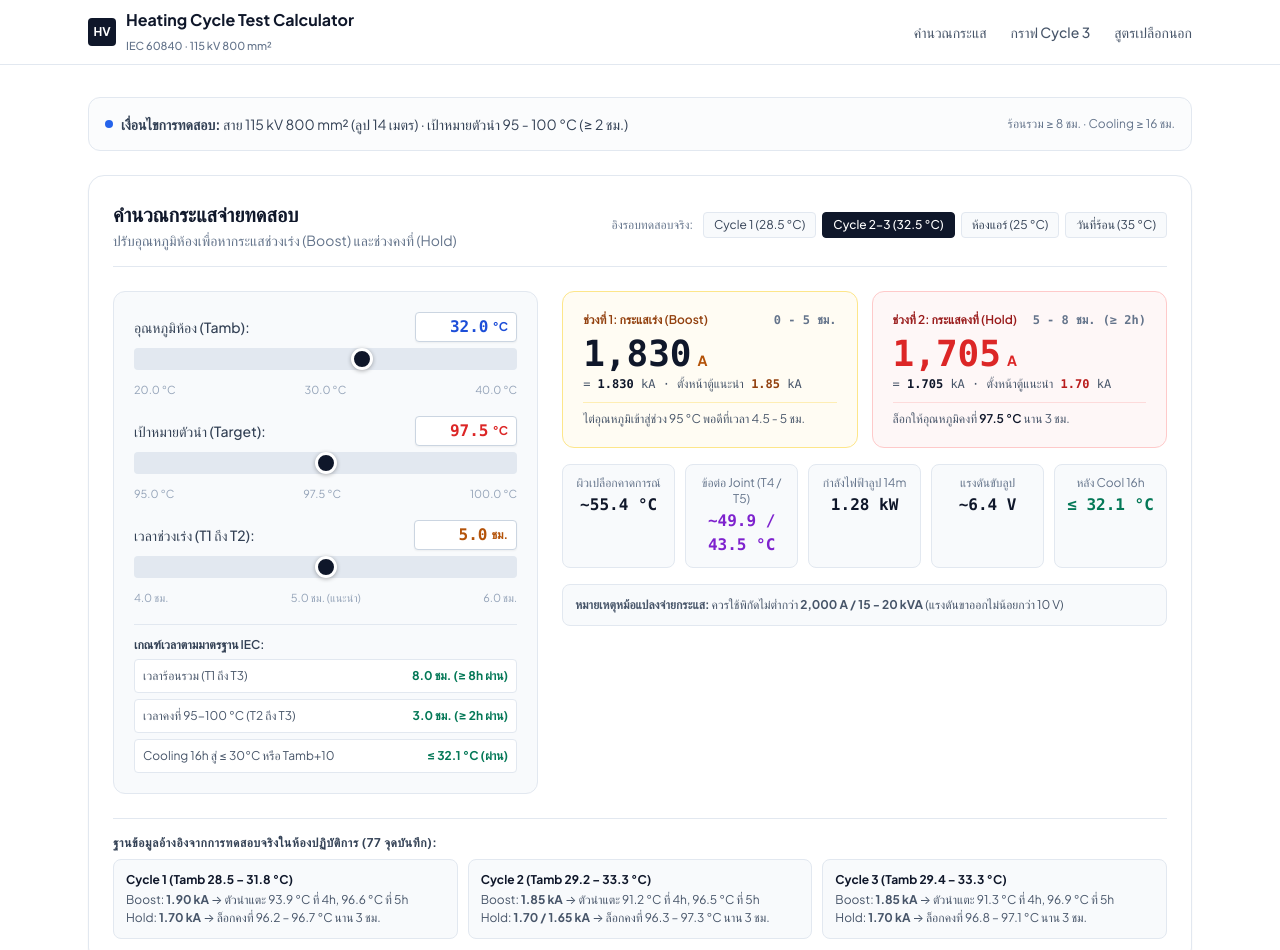
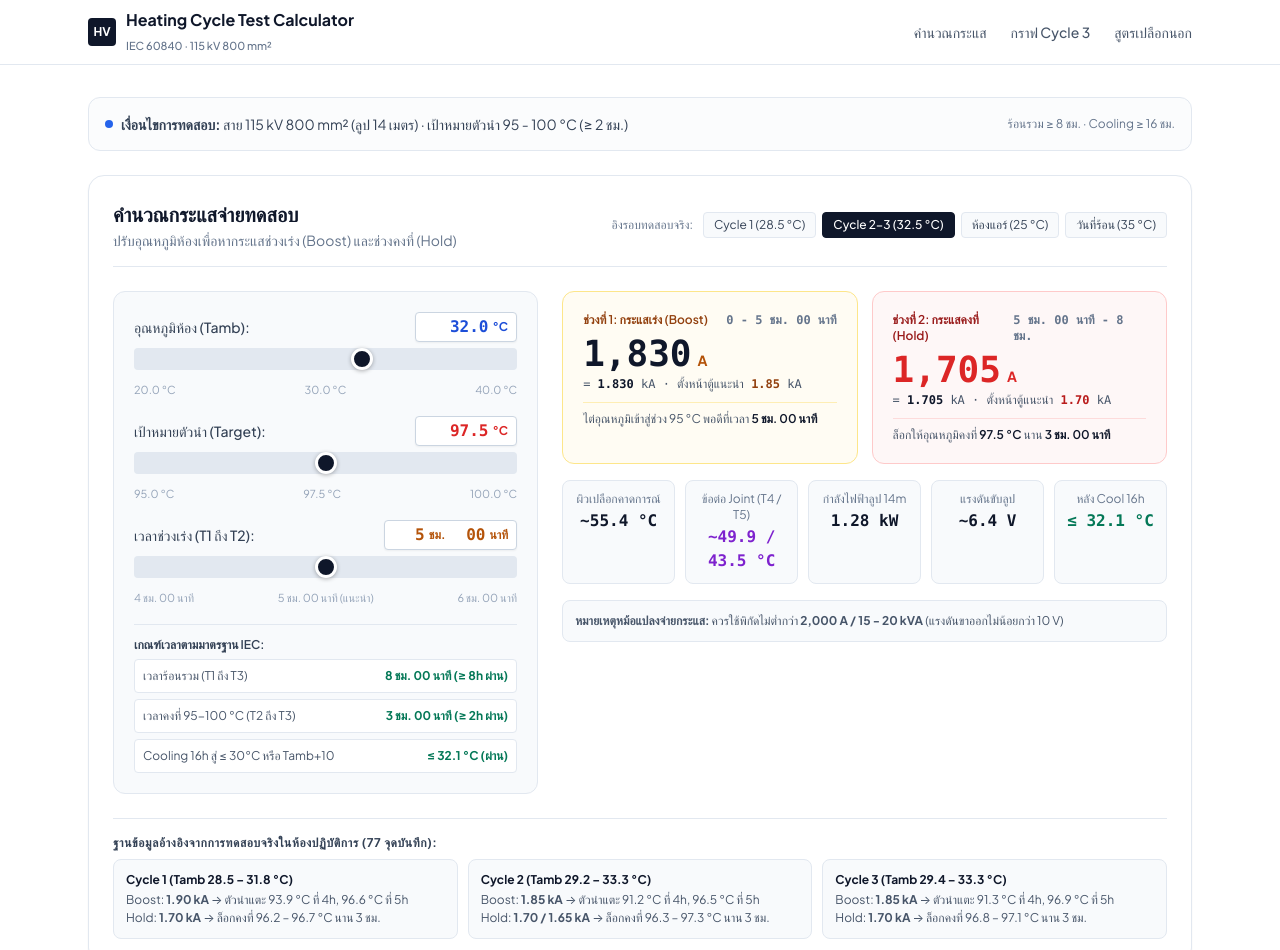
Before and after one commit to Phatsaviit/HCHV-Heating-Calculator, a plain HTML site: page index.html in a window 1280 px wide. Shown: the top 950 px of the page. Drawn offline with nearby package versions, Linux system fonts and the light colour scheme.

Commit message:
Change ramp time format to Hours and Minutes (e.g. 5 ชม. 30 นาที) instead of decimal hours

```diff
--- a/index.html
+++ b/index.html
@@ -156,18 +156,21 @@
           <!-- Slider 3 -->
           <div class="space-y-1.5">
             <div class="flex justify-between items-center font-medium">
-              <label for="rampInput" class="text-slate-700">เวลาช่วงเร่ง (T1 ถึง T2):</label>
-              <div class="flex items-center bg-white rounded border border-slate-300 hover:border-slate-400 focus-within:border-amber-600 focus-within:ring-1 focus-within:ring-amber-600 px-2 py-0.5 shadow-sm transition">
-                <input type="number" id="rampInput" min="3.0" max="8.0" step="0.1" value="5.0" inputmode="decimal"
-                       class="w-14 sm:w-16 font-mono font-bold text-amber-700 text-right bg-transparent outline-none p-0 text-sm sm:text-base selection:bg-amber-100" />
-                <span class="text-xs font-bold text-amber-700 ml-1 select-none">ชม.</span>
+              <label class="text-slate-700">เวลาช่วงเร่ง (T1 ถึง T2):</label>
+              <div class="flex items-center gap-1 bg-white rounded border border-slate-300 hover:border-slate-400 focus-within:border-amber-600 focus-within:ring-1 focus-within:ring-amber-600 px-2 py-0.5 shadow-sm transition">
+                <input type="number" id="rampHoursInput" min="3" max="7" step="1" value="5" inputmode="numeric"
+                       class="w-7 sm:w-8 font-mono font-bold text-amber-700 text-right bg-transparent outline-none p-0 text-sm sm:text-base selection:bg-amber-100" />
+                <span class="text-xs font-bold text-amber-700 select-none">ชม.</span>
+                <input type="number" id="rampMinsInput" min="0" max="59" step="5" value="00" inputmode="numeric"
+                       class="w-8 sm:w-9 font-mono font-bold text-amber-700 text-right bg-transparent outline-none p-0 text-sm sm:text-base selection:bg-amber-100" />
+                <span class="text-xs font-bold text-amber-700 select-none">นาที</span>
               </div>
             </div>
-            <input type="range" id="rampSlider" min="4.0" max="6.0" step="0.1" value="5.0" class="w-full bg-slate-200 rounded appearance-none cursor-pointer">
+            <input type="range" id="rampSlider" min="240" max="360" step="5" value="300" class="w-full bg-slate-200 rounded appearance-none cursor-pointer">
             <div class="flex justify-between text-[11px] text-slate-400">
-              <span>4.0 ชม.</span>
-              <span>5.0 ชม. (แนะนำ)</span>
-              <span>6.0 ชม.</span>
+              <span>4 ชม. 00 นาที</span>
+              <span>5 ชม. 00 นาที (แนะนำ)</span>
+              <span>6 ชม. 00 นาที</span>
             </div>
           </div>
 
@@ -176,11 +179,11 @@
             <span class="font-semibold text-slate-700 block mb-1">เกณฑ์เวลาตามมาตรฐาน IEC:</span>
             <div class="flex items-center justify-between p-2 rounded bg-white border border-slate-200">
               <span class="text-slate-600">เวลาร้อนรวม (T1 ถึง T3)</span>
-              <span class="font-bold text-emerald-700">8.0 ชม. (&ge; 8h ผ่าน)</span>
+              <span class="font-bold text-emerald-700">8 ชม. 00 นาที (&ge; 8h ผ่าน)</span>
             </div>
             <div class="flex items-center justify-between p-2 rounded bg-white border border-slate-200">
               <span class="text-slate-600">เวลาคงที่ 95-100 °C (T2 ถึง T3)</span>
-              <span class="font-bold text-emerald-700" id="holdDurationCheck">3.0 ชม. (&ge; 2h ผ่าน)</span>
+              <span class="font-bold text-emerald-700" id="holdDurationCheck">3 ชม. 00 นาที (&ge; 2h ผ่าน)</span>
             </div>
             <div class="flex items-center justify-between p-2 rounded bg-white border border-slate-200">
               <span class="text-slate-600">Cooling 16h สู่ &le; 30°C หรือ Tamb+10</span>
@@ -198,7 +201,7 @@
             <div class="bg-amber-50/60 rounded-xl border border-amber-200 p-4 sm:p-5">
               <div class="flex items-center justify-between text-xs text-amber-800 font-semibold mb-1.5">
                 <span>ช่วงที่ 1: กระแสเร่ง (Boost)</span>
-                <span class="font-mono text-slate-500">0 - 5 ชม.</span>
+                <span class="font-mono text-slate-500" id="cardBoostHoursLabel">0 - 5 ชม. 00 นาที</span>
               </div>
               <div class="flex items-baseline gap-1.5">
                 <span id="cardIboostA" class="text-3xl sm:text-4xl font-mono font-bold text-slate-900">1,806</span>
@@ -208,7 +211,7 @@
                 = <span id="cardIboostKA" class="font-bold text-slate-900">1.806</span> kA &middot; ตั้งหน้าตู้แนะนำ <span id="cardIboostSet" class="font-bold text-amber-800">1.85</span> kA
               </div>
               <p class="mt-2.5 text-xs text-slate-600 border-t border-amber-200/60 pt-2">
-                ไต่อุณหภูมิเข้าสู่ช่วง 95 °C พอดีที่เวลา 4.5 - 5 ชม.
+                ไต่อุณหภูมิเข้าสู่ช่วง 95 °C พอดีที่เวลา <span id="cardBoostRampText" class="font-semibold text-slate-900">5 ชม. 00 นาที</span>
               </p>
             </div>
 
@@ -216,7 +219,7 @@
             <div class="bg-red-50/60 rounded-xl border border-red-200 p-4 sm:p-5">
               <div class="flex items-center justify-between text-xs text-red-800 font-semibold mb-1.5">
                 <span>ช่วงที่ 2: กระแสคงที่ (Hold)</span>
-                <span class="font-mono text-slate-500">5 - 8 ชม. (&ge; 2h)</span>
+                <span class="font-mono text-slate-500" id="cardHoldHoursLabel">5 ชม. 00 นาที - 8 ชม.</span>
               </div>
               <div class="flex items-baseline gap-1.5">
                 <span id="cardIholdA" class="text-3xl sm:text-4xl font-mono font-bold text-red-600">1,707</span>
@@ -226,7 +229,7 @@
                 = <span id="cardIholdKA" class="font-bold text-slate-900">1.707</span> kA &middot; ตั้งหน้าตู้แนะนำ <span id="cardIholdSet" class="font-bold text-red-700">1.70</span> kA
               </div>
               <p class="mt-2.5 text-xs text-slate-600 border-t border-red-200/60 pt-2">
-                ล็อกให้อุณหภูมิคงที่ <span id="cardHoldTargetLabel" class="font-semibold text-slate-900">97.5 °C</span> นาน 3 ชม.
+                ล็อกให้อุณหภูมิคงที่ <span id="cardHoldTargetLabel" class="font-semibold text-slate-900">97.5 °C</span> นาน <span id="cardHoldDurationLabel" class="font-semibold text-slate-900">3 ชม. 00 นาที</span>
               </p>
             </div>
 
@@ -1017,7 +1020,8 @@
 
     const tambInput = document.getElementById('tambInput');
     const targetInput = document.getElementById('targetInput');
-    const rampInput = document.getElementById('rampInput');
+    const rampHoursInput = document.getElementById('rampHoursInput');
+    const rampMinsInput = document.getElementById('rampMinsInput');
 
     const cardIboostA = document.getElementById('cardIboostA');
     const cardIboostKA = document.getElementById('cardIboostKA');
@@ -1027,6 +1031,11 @@
     const cardIholdSet = document.getElementById('cardIholdSet');
     const cardHoldTargetLabel = document.getElementById('cardHoldTargetLabel');
 
+    const cardBoostHoursLabel = document.getElementById('cardBoostHoursLabel');
+    const cardBoostRampText = document.getElementById('cardBoostRampText');
+    const cardHoldHoursLabel = document.getElementById('cardHoldHoursLabel');
+    const cardHoldDurationLabel = document.getElementById('cardHoldDurationLabel');
+
     const kpiSheath = document.getElementById('kpiSheath');
     const kpiJoint = document.getElementById('kpiJoint');
     const kpiPower = document.getElementById('kpiPower');
@@ -1038,6 +1047,34 @@
 
     const holdDurationCheck = document.getElementById('holdDurationCheck');
     const coolingCheck = document.getElementById('coolingCheck');
+
+    function formatHoursMinutes(hoursFloat) {
+      const totalMins = Math.round(hoursFloat * 60);
+      const h = Math.floor(totalMins / 60);
+      const m = totalMins % 60;
+      if (m === 0) return `${h} ชม.`;
+      return `${h} ชม. ${m} นาที`;
+    }
+
+    function formatHoursMinutesFull(hoursFloat) {
+      const totalMins = Math.round(hoursFloat * 60);
+      const h = Math.floor(totalMins / 60);
+      const m = totalMins % 60;
+      if (m === 0) return `${h} ชม. 00 นาที`;
+      return `${h} ชม. ${String(m).padStart(2, '0')} นาที`;
+    }
+
+    function getRampHours() {
+      let h = parseInt(rampHoursInput.value);
+      let m = parseInt(rampMinsInput.value);
+      if (isNaN(h)) h = 5;
+      if (isNaN(m)) m = 0;
+      let totalH = h + (m / 60.0);
+      if (isNaN(totalH) || totalH < 2.0 || totalH > 10.0) {
+        totalH = parseFloat(rampSlider.value) / 60.0;
+      }
+      return totalH;
+    }
 
     // Calibrated directly from actual 4,530 data points in HCHV 115 kV.xlsx (Test_Record):
     const R_TH_HOLD_ACTUAL = 0.717; // K.m/W (Mean steady-state thermal resistance from 521 mins holding)
@@ -1083,8 +1120,10 @@
       let target = parseFloat(targetInput.value);
       if (isNaN(target)) target = parseFloat(targetSlider.value);
 
-      let rampHours = parseFloat(rampInput.value);
-      if (isNaN(rampHours)) rampHours = parseFloat(rampSlider.value);
+      let rampHours = getRampHours();
+      const totalMins = Math.round(rampHours * 60);
+      const curH = Math.floor(totalMins / 60);
+      const curM = totalMins % 60;
 
       // Keep inputs and sliders synchronized
       if (document.activeElement !== tambInput) {
@@ -1093,8 +1132,11 @@
       if (document.activeElement !== targetInput) {
         targetInput.value = target.toFixed(1);
       }
-      if (document.activeElement !== rampInput) {
-        rampInput.value = rampHours.toFixed(1);
+      if (document.activeElement !== rampHoursInput) {
+        rampHoursInput.value = curH;
+      }
+      if (document.activeElement !== rampMinsInput) {
+        rampMinsInput.value = String(curM).padStart(2, '0');
       }
 
       if (document.activeElement === tambInput) {
@@ -1107,9 +1149,9 @@
           targetSlider.value = target;
         }
       }
-      if (document.activeElement === rampInput) {
-        if (rampHours >= parseFloat(rampSlider.min) && rampHours <= parseFloat(rampSlider.max)) {
-          rampSlider.value = rampHours;
+      if (document.activeElement === rampHoursInput || document.activeElement === rampMinsInput) {
+        if (totalMins >= parseInt(rampSlider.min) && totalMins <= parseInt(rampSlider.max)) {
+          rampSlider.value = totalMins;
         }
       }
 
@@ -1127,6 +1169,19 @@
         cardIholdSet.textContent = (Math.round(res.iHoldA / 50.0) * 0.05).toFixed(2);
       }
       cardHoldTargetLabel.textContent = target.toFixed(1) + ' °C';
+
+      if (cardBoostHoursLabel) {
+        cardBoostHoursLabel.textContent = `0 - ${formatHoursMinutesFull(rampHours)}`;
+      }
+      if (cardBoostRampText) {
+        cardBoostRampText.textContent = formatHoursMinutesFull(rampHours);
+      }
+      if (cardHoldHoursLabel) {
+        cardHoldHoursLabel.textContent = `${formatHoursMinutesFull(rampHours)} - 8 ชม.`;
+      }
+      if (cardHoldDurationLabel) {
+        cardHoldDurationLabel.textContent = formatHoursMinutesFull(8.0 - rampHours);
+      }
 
       kpiSheath.textContent = '~' + res.sheathEst.toFixed(1) + ' °C';
       const j4Est = tamb + 0.274 * (target - tamb);
@@ -1138,7 +1193,10 @@
       kpiVoltage.textContent = '~' + res.vInject.toFixed(1) + ' V';
       kpiCool.textContent = '≤ ' + res.cooled16h.toFixed(1) + ' °C';
 
-      holdDurationCheck.textContent = (8.0 - rampHours).toFixed(1) + ' ชม. (≥ 2h ผ่าน)';
+      const holdH = 8.0 - rampHours;
+      const passText = (holdH >= 2.0) ? 'ผ่าน' : 'ต่ำกว่าเกณฑ์';
+      holdDurationCheck.textContent = `${formatHoursMinutesFull(holdH)} (≥ 2h ${passText})`;
+      holdDurationCheck.className = (holdH >= 2.0) ? 'font-bold text-emerald-700' : 'font-bold text-red-600';
       coolingCheck.textContent = '≤ ' + res.cooled16h.toFixed(1) + ' °C (ผ่าน)';
 
       updateMethod2();
@@ -1158,8 +1216,11 @@
       tambInput.value = Number(tamb).toFixed(1);
       targetSlider.value = target;
       targetInput.value = Number(target).toFixed(1);
-      rampSlider.value = ramp;
-      rampInput.value = Number(ramp).toFixed(1);
+
+      const totalMins = Math.round(ramp * 60);
+      rampSlider.value = totalMins;
+      rampHoursInput.value = Math.floor(totalMins / 60);
+      rampMinsInput.value = String(totalMins % 60).padStart(2, '0');
       updateUI();
     }
 
@@ -1269,8 +1330,7 @@
       if (isNaN(tamb)) tamb = parseFloat(tambSlider.value);
       let target = parseFloat(targetInput.value);
       if (isNaN(target)) target = parseFloat(targetSlider.value);
-      let rampHours = parseFloat(rampInput.value);
-      if (isNaN(rampHours)) rampHours = parseFloat(rampSlider.value);
+      let rampHours = getRampHours();
       const simPts = generateSimData(tamb, target, rampHours);
 
       const datasets = [];
@@ -1433,7 +1493,9 @@
       updateUI();
     });
     rampSlider.addEventListener('input', () => {
-      rampInput.value = parseFloat(rampSlider.value).toFixed(1);
+      const totalMins = parseInt(rampSlider.value);
+      rampHoursInput.value = Math.floor(totalMins / 60);
+      rampMinsInput.value = String(totalMins % 60).padStart(2, '0');
       updateUI();
     });
 
@@ -1468,23 +1530,45 @@
       updateUI();
     });
 
-    rampInput.addEventListener('input', () => {
-      const v = parseFloat(rampInput.value);
-      if (!isNaN(v) && v >= 2.0 && v <= 10.0) {
-        updateUI();
-      }
-    });
-    rampInput.addEventListener('blur', () => {
-      let v = parseFloat(rampInput.value);
-      if (isNaN(v) || v < 3.0) v = 4.0;
-      if (v > 8.0) v = 8.0;
-      rampInput.value = v.toFixed(1);
-      rampSlider.value = Math.min(Math.max(v, parseFloat(rampSlider.min)), parseFloat(rampSlider.max));
+    // Hours and Minutes direct input with automatic decimal handling (e.g. typing 5.5 or 5.7)
+    rampHoursInput.addEventListener('input', () => {
+      if (rampHoursInput.value.includes('.')) {
+        const v = parseFloat(rampHoursInput.value);
+        if (!isNaN(v)) {
+          const h = Math.floor(v);
+          const m = Math.round((v - h) * 60);
+          rampHoursInput.value = h;
+          rampMinsInput.value = String(m).padStart(2, '0');
+        }
+      }
       updateUI();
     });
+    rampHoursInput.addEventListener('blur', () => {
+      let h = parseInt(rampHoursInput.value);
+      if (isNaN(h) || h < 2) h = 4;
+      if (h > 7) h = 6;
+      rampHoursInput.value = h;
+      updateUI();
+    });
+
+    rampMinsInput.addEventListener('input', () => {
+      updateUI();
+    });
+    rampMinsInput.addEventListener('blur', () => {
+      let m = parseInt(rampMinsInput.value);
+      if (isNaN(m) || m < 0) m = 0;
+      if (m >= 60) {
+        const extraH = Math.floor(m / 60);
+        let curH = parseInt(rampHoursInput.value) || 5;
+        rampHoursInput.value = curH + extraH;
+        m = m % 60;
+      }
+      rampMinsInput.value = String(m).padStart(2, '0');
+      updateUI();
+    });
 
     // Enter key submits/formats value
-    [tambInput, targetInput, rampInput].forEach(inp => {
+    [tambInput, targetInput, rampHoursInput, rampMinsInput].forEach(inp => {
       inp.addEventListener('keydown', (e) => {
         if (e.key === 'Enter') {
           inp.blur();
```
